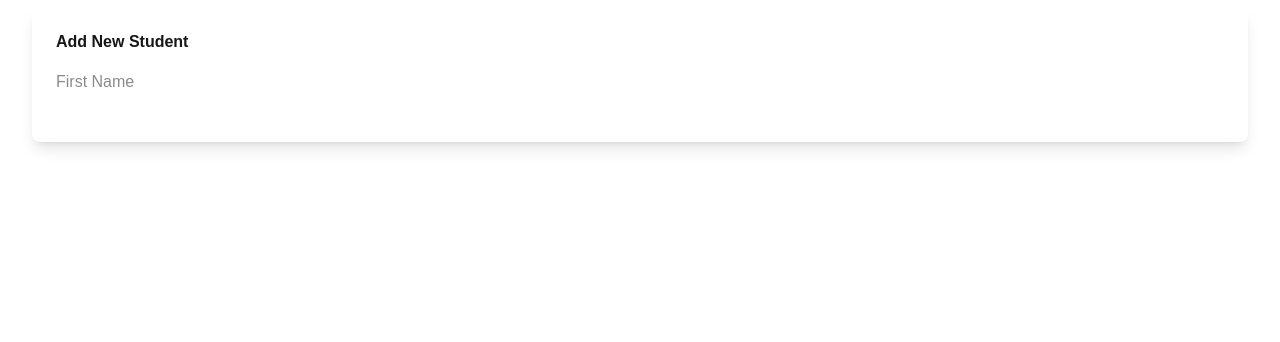
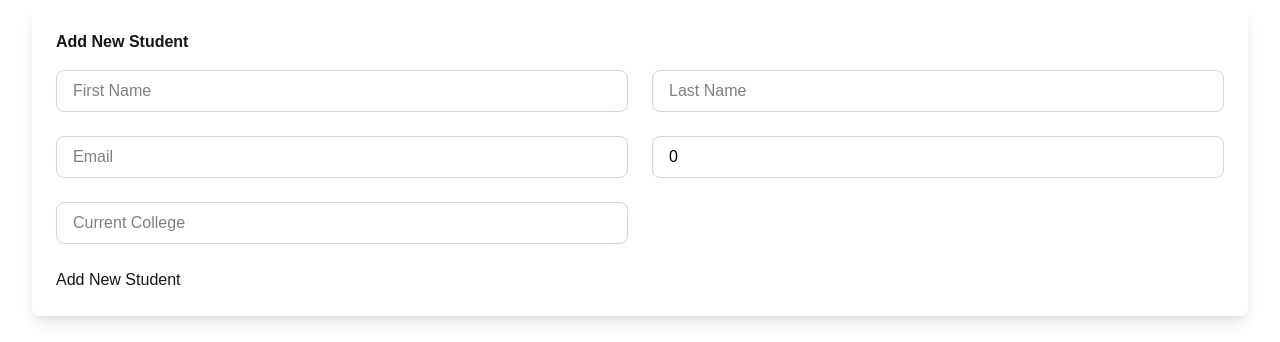
Before and after one commit to Hpayeur/studentapi, a Next.js app: page / in a window 1280 px wide. Shown: the part 151-493 px from the top of the page. Built offline with nearby package versions, Linux system fonts and the light colour scheme; no server answers.

Commit message:
studentForm.tsx

```diff
--- a/app/StudentForm.tsx
+++ b/app/StudentForm.tsx
@@ -51,8 +51,45 @@ const StudentForm = ({ student, onSubmit }: StudentFormProps) => {
         {student ? "Update Student" : "Add New Student"}
       </h2>
       <div className="grid grid-cols-1 sm:grid-cols-2 gap-6 mb-6">
-        <input type="text" placeholder="First Name" />
+        <input
+          type="text"
+          placeholder="First Name"
+          value={formState.firstName}
+          onChange={(e) => handleChange("firstName", e.target.value)}
+          className="border border-gray-300 focusing:ring-blue-500 focus:border-blue-500 px-4 py-2 rounded-lg w-full text-black"
+        />
+        <input
+          type="text"
+          placeholder="Last Name"
+          value={formState.lastName}
+          onChange={(e) => handleChange("lastName", e.target.value)}
+          className="border border-gray-300 focusing:ring-blue-500 focus:border-blue-500 px-4 py-2 rounded-lg w-full text-black"
+        />
+        <input
+          type="text"
+          placeholder="Email"
+          value={formState.email}
+          onChange={(e) => handleChange("email", e.target.value)}
+          className="border border-gray-300 focusing:ring-blue-500 focus:border-blue-500 px-4 py-2 rounded-lg w-full text-black"
+        />
+        <input
+          type="text"
+          placeholder="Age"
+          value={formState.age}
+          onChange={(e) => handleChange("age", e.target.value)}
+          className="border border-gray-300 focusing:ring-blue-500 focus:border-blue-500 px-4 py-2 rounded-lg w-full text-black"
+        />
+        <input
+          type="text"
+          placeholder="Current College"
+          value={formState.currentCollege}
+          onChange={(e) => handleChange("currentCollege", e.target.value)}
+          className="border border-gray-300 focusing:ring-blue-500 focus:border-blue-500 px-4 py-2 rounded-lg w-full text-black"
+        />
       </div>
+      <button className="" onClick={handleSubmit}>
+        {student ? "Update Student" : "Add New Student"}
+      </button>
     </div>
   );
 };
--- a/app/page.tsx
+++ b/app/page.tsx
@@ -113,3 +113,5 @@ const StudentPage = () => {
   );
 };
 export default StudentPage;
+
+//Youtube Video 44:31
```
